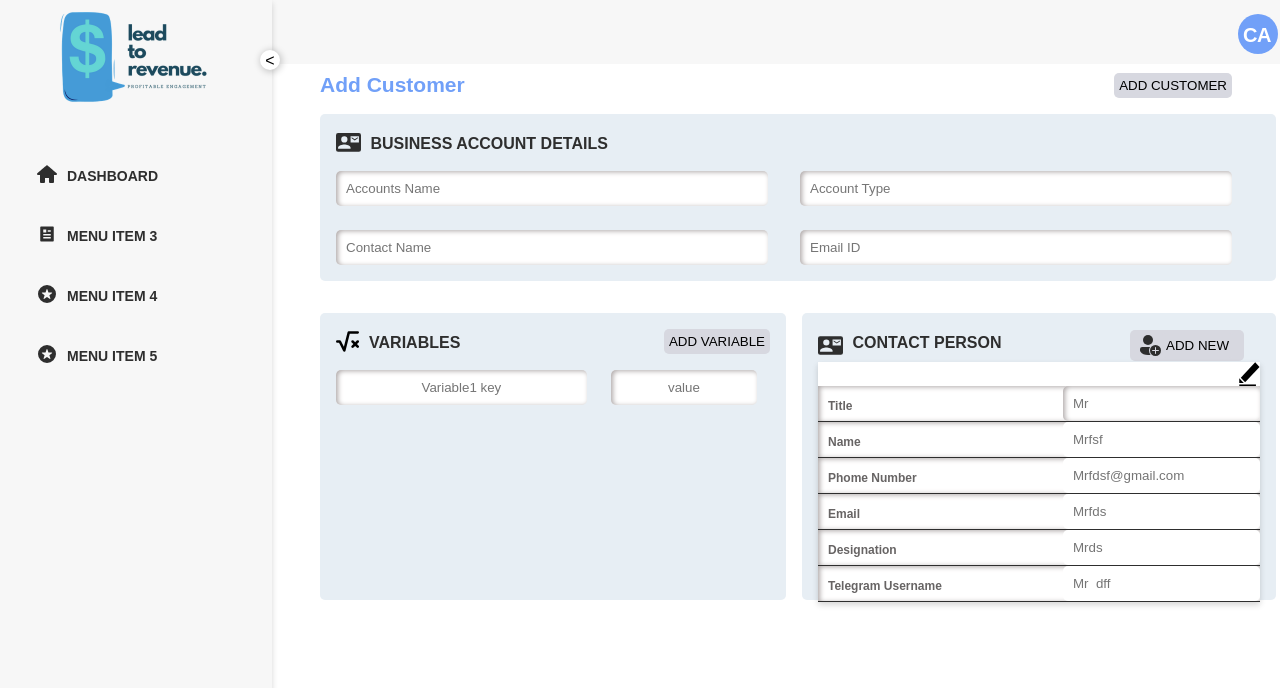
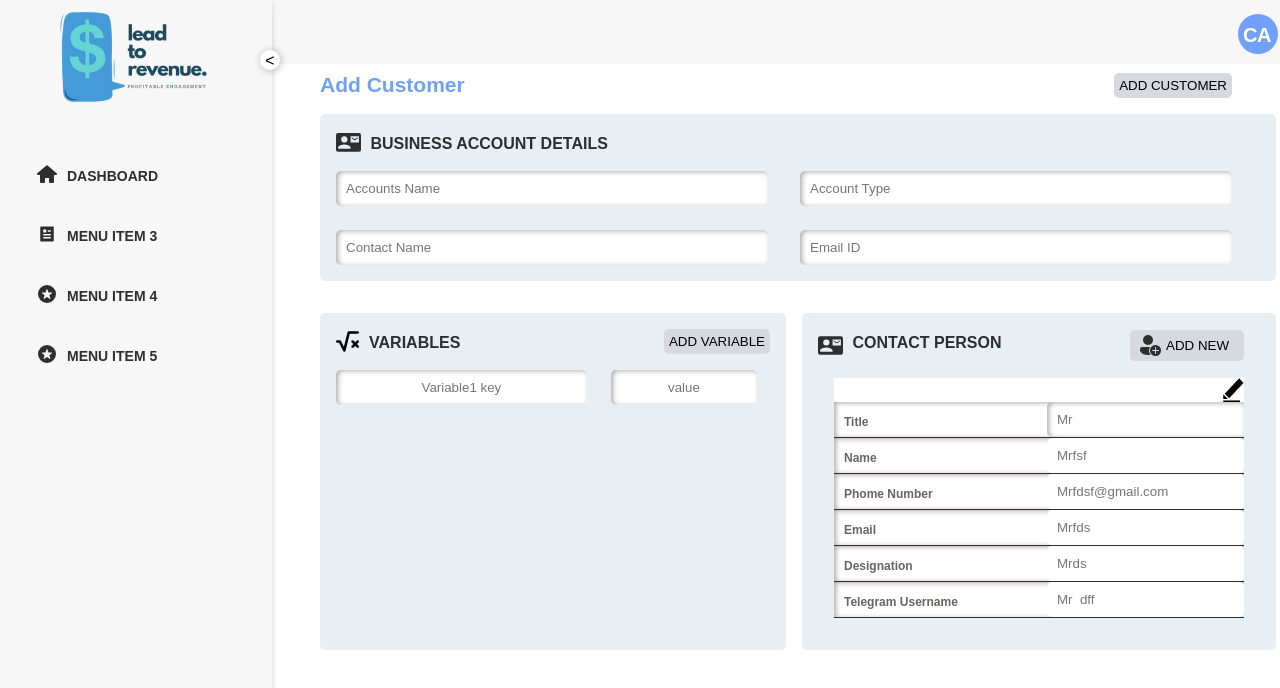
Before and after one commit to dulkifal/addCustomer, a React (Create React App) app in the folder leadtorevenue/: page / in a window 1280 px wide. Shown: the top 688 px of the page. Built offline with nearby package versions, Linux system fonts and the light colour scheme.

Commit message:
margin contact

```diff
--- a/leadtorevenue/src/App.css
+++ b/leadtorevenue/src/App.css
@@ -254,7 +254,9 @@ body {
   background-color: #E7EEF4;
   border-radius: 5px;
   width: 442px;
-    height: 255px;
+  height: auto;
+  margin: 1rem 0;
+
 }
 
 .tablerow{
@@ -306,7 +308,7 @@ align-self: center;
   justify-content: space-between;
   align-items:  stretch;
   background: #FFFFFF;
-  box-shadow: 0px 3px 6px #00000029;
+   margin: 1rem 1rem;
 
 }
 .editIcon{
```
